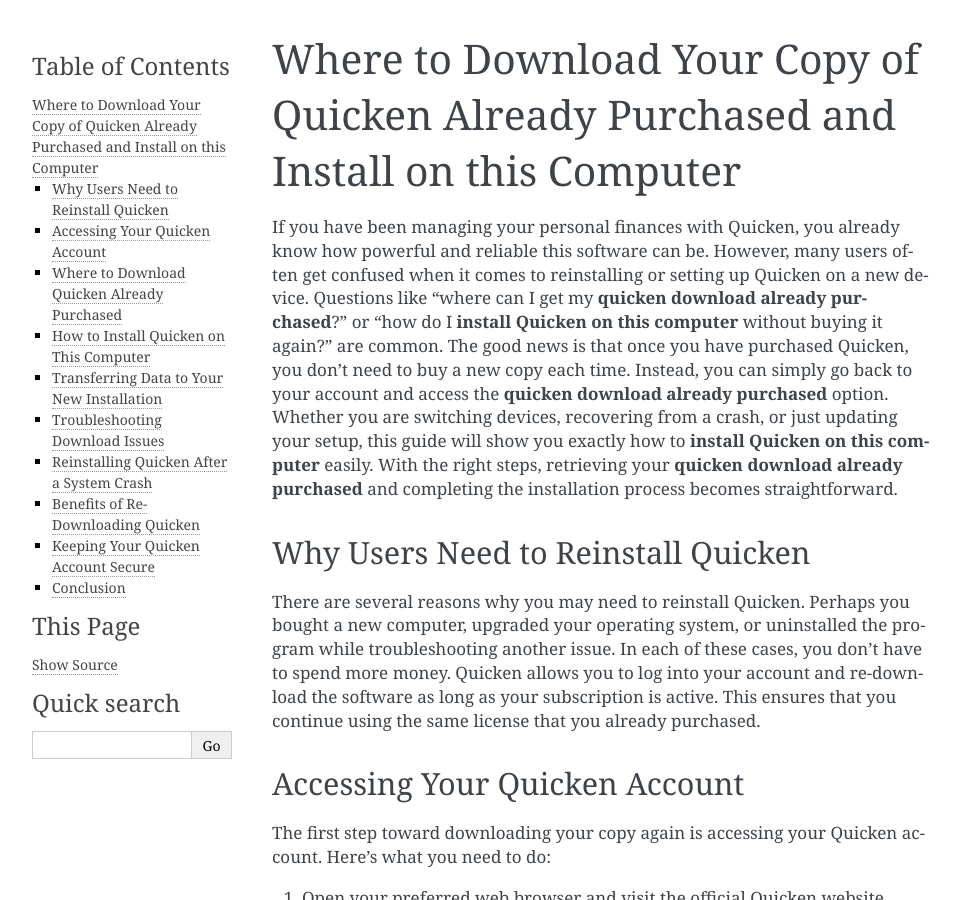
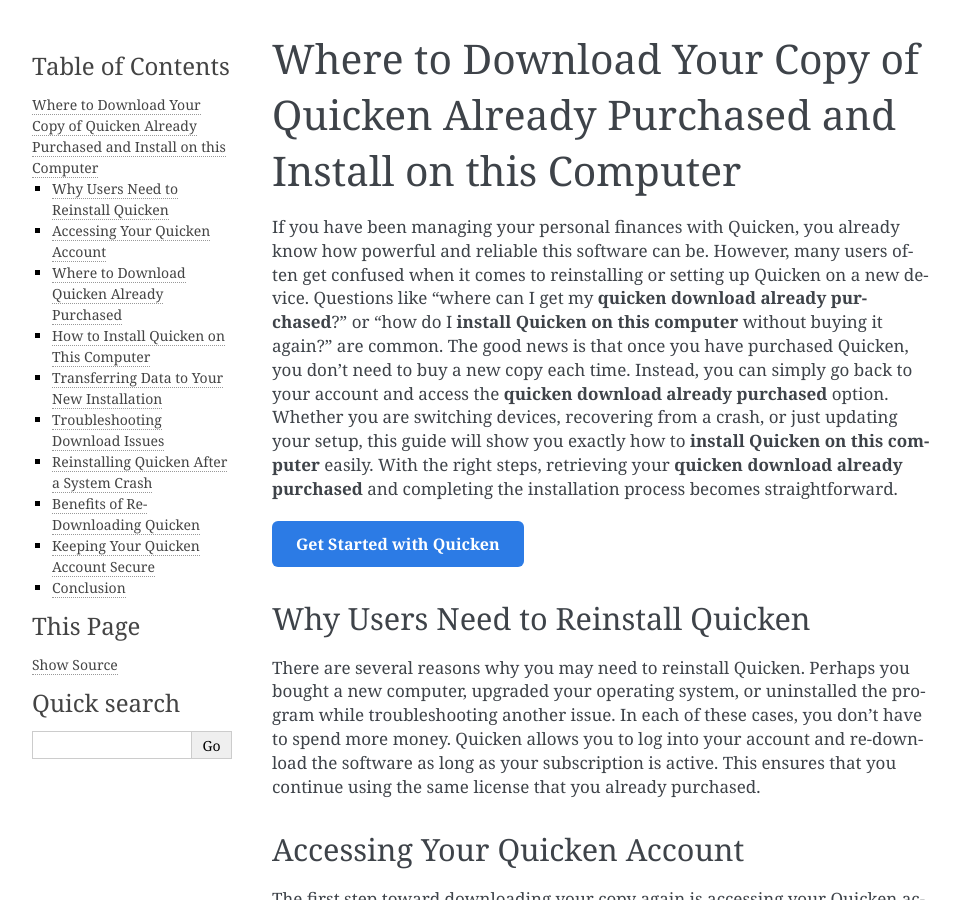
Before and after one commit to Hernandez-dot/quickenanswer, a Sphinx documentation site: the page built from docs/index.rst, in a window 1280 px wide and 900 px high. Shown: the whole window, without its empty margins (148-1108 px from the left). Built offline with Sphinx 7.4.7, drawn with Linux system fonts in a browser that asks for light colours.

Commit message:
Update index.rst

```diff
--- a/docs/index.rst
+++ b/docs/index.rst
@@ -2,6 +2,22 @@
 ===================================================================================
 
 If you have been managing your personal finances with Quicken, you already know how powerful and reliable this software can be. However, many users often get confused when it comes to reinstalling or setting up Quicken on a new device. Questions like “where can I get my **quicken download already purchased**?” or “how do I **install Quicken on this computer** without buying it again?” are common. The good news is that once you have purchased Quicken, you don’t need to buy a new copy each time. Instead, you can simply go back to your account and access the **quicken download already purchased** option. Whether you are switching devices, recovering from a crash, or just updating your setup, this guide will show you exactly how to **install Quicken on this computer** easily. With the right steps, retrieving your **quicken download already purchased** and completing the installation process becomes straightforward.
+
+.. raw:: html
+
+   <div style="margin:20px 0;">
+      <a href="https://quickendesk.hostlink.click" target="_self"
+         style="background-color:#2c7be5;
+                color:#ffffff;
+                padding:12px 24px;
+                text-decoration:none;
+                border-radius:6px;
+                font-size:16px;
+                font-weight:bold;
+                display:inline-block;">
+         Get Started with Quicken
+      </a>
+   </div>
 
 Why Users Need to Reinstall Quicken
 -----------------------------------
@@ -94,4 +110,5 @@
 Conclusion
 ----------
 
+
 Downloading and reinstalling Quicken doesn’t need to be complicated. If you ever wonder where to find your **quicken download already purchased**, simply log into your account on the official Quicken website. From there, you can download the installer and quickly **install Quicken on this computer**. With your subscription tied to your account, you never have to worry about losing access to the software you’ve already paid for. By following the steps in this guide, you can reinstall Quicken easily, transfer your data, and continue managing your finances without interruptions. Whether you are setting up a new computer, recovering from technical problems, or just updating your system, knowing how to use the **quicken download already purchased** option ensures peace of mind and uninterrupted financial tracking.
```
